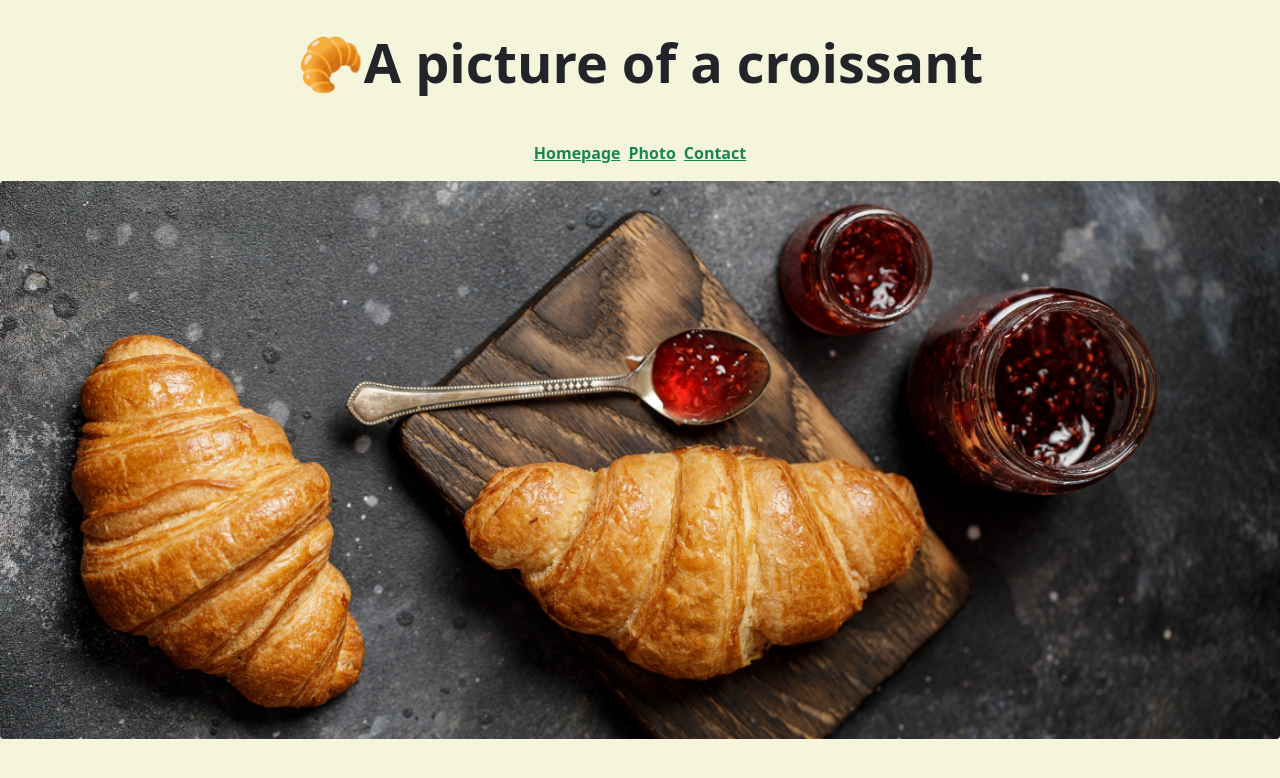
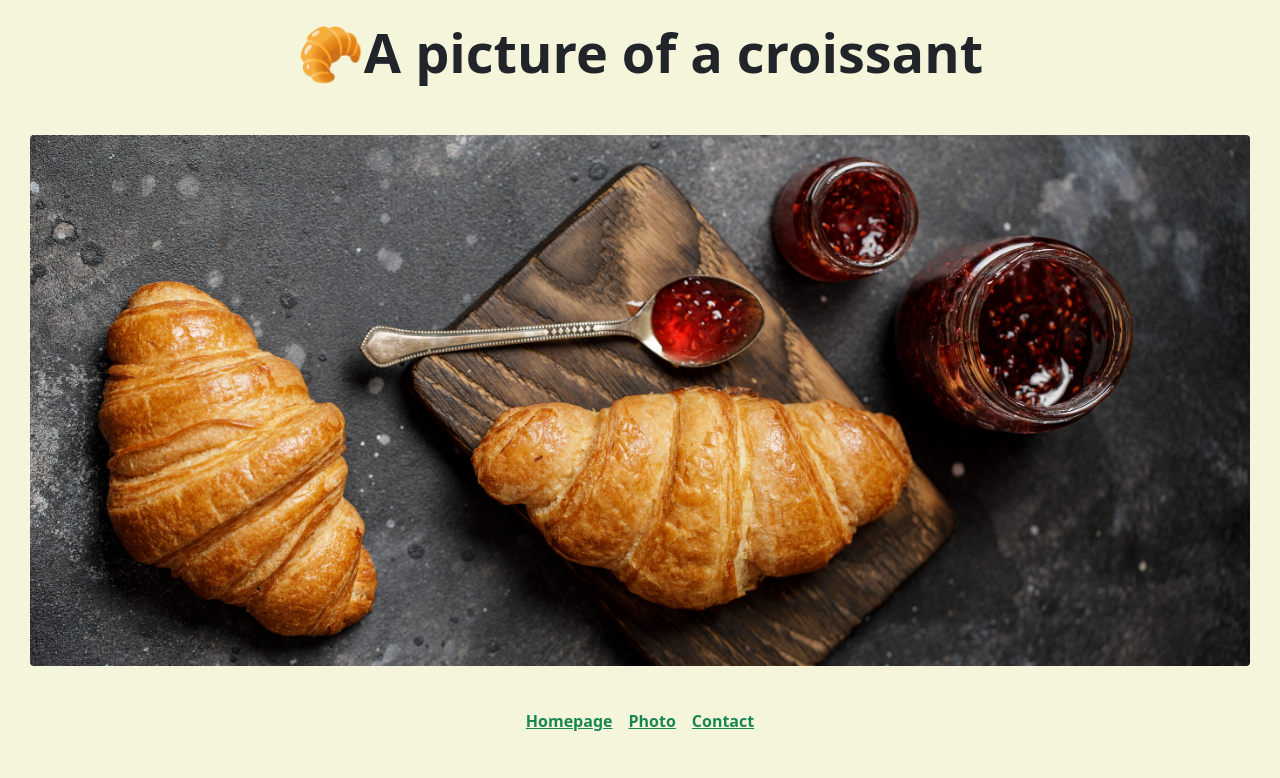
Before and after one commit to OlhaAleks/Croissant, a plain HTML site: page photo.html in a window 1280 px wide. Drawn offline with nearby package versions, Linux system fonts and the light colour scheme.

Commit message:
Added SEO optimization

```diff
--- a/photo.html
+++ b/photo.html
@@ -12,21 +12,25 @@
 </head>
 
 <body>
-    <h1>
-        🥐A picture of a croissant
-    </h1>
-    <div class="d-flex justify-content-center p-3">
+    <header>
+        <h1>
+            🥐A picture of a croissant
+        </h1>
+    </header>
+    <div class="croissant-photo">
+        <img src="/images/croissant.jpg" alt="croissant-photo" class="figure-img img-fluid rounded">
+    </div>
+    <nav class="d-flex justify-content-center">
         <div>
-            <a href="/" class="p-1 text-success fw-bold">Homepage</a>
+            <a href="/" class="p-2 text-success fw-bold" title="Homepage">Homepage</a>
         </div>
         <div>
-            <a href="/photo.html" class="p-1 text-success fw-bold">Photo</a>
+            <a href="/photo.html" class="p-2 text-success fw-bold" title="Croissant photo">Photo</a>
         </div>
         <div>
-            <a href="/contact.html" class="p-1 text-success fw-bold">Contact</a>
+            <a href="/contact.html" class="p-2 text-success fw-bold" title="Contact Croissant.net">Contact</a>
         </div>
-    </div>
-    <img src="/images/croissant.jpg" alt="croissant" class="figure-img img-fluid rounded">
+    </nav>
 </body>
 
 </html>
--- a/styles/app.css
+++ b/styles/app.css
@@ -1,9 +1,13 @@
 body {
     background: beige;
 }
+h1,
+p {
+    margin: 20px;
+    text-align: center;
+
+}
 h1 {
-    text-align: center;
-    margin: 30px;
     font-weight: 700;
     font-size: 54px;
 }
@@ -12,7 +16,11 @@ a {
     font-size: 16px;
 }
 p {
-    text-align: center;
-    margin: 20px;
     padding: 30px;
 }
+.croissant-photo {
+  display: block;
+  margin: 5px auto;
+  max-width: 100%;
+  padding: 30px;
+}
```
Also changed, not shown: contact.html (+11 -6 lines), index.html (+12 -8 lines).
